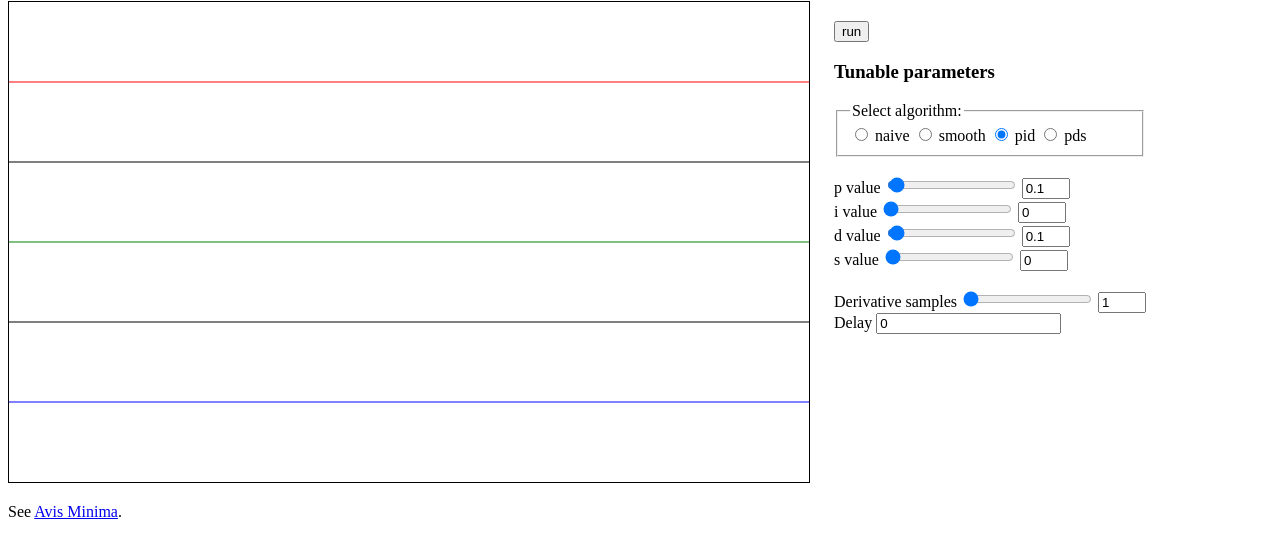
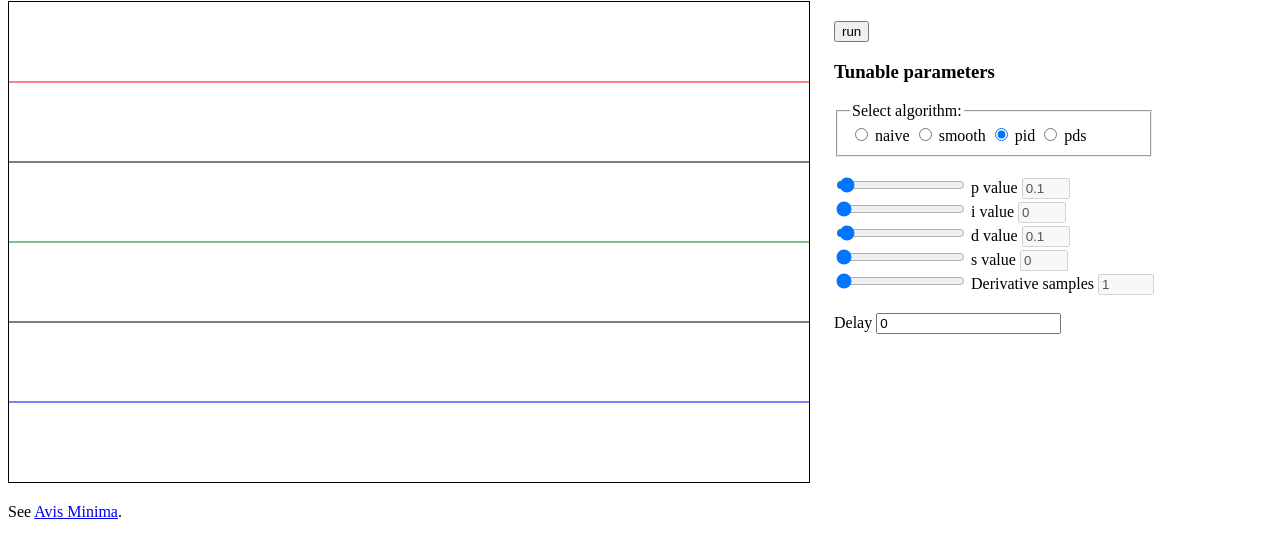
Before and after one commit to alexfernandez/diffusion-simulator, a plain HTML site: page accelerated-optimizer/index.html in a window 1280 px wide. Shown: the part 65-620 px from the top of the page. Drawn offline with Linux system fonts and the light colour scheme.

Commit message:
Improve labels

```diff
--- a/accelerated-optimizer/index.html
+++ b/accelerated-optimizer/index.html
@@ -33,31 +33,31 @@
 				<label for="pds">pds</label>
 			</fieldset>
 			<br>
-			<label for="pvalue">p value</label>
 			<input type="range" id="pvalue" name="pvalue" min="0" max="4" value="0.1" step="0.01"
 				onchange="this.form.pshow.value = this.value" />
-			<input type="number" name="pshow" min="0" max="4" value="0.1" oninput="this.form.pvalue.value=this.value" />
+			<label for="pvalue">p value</label>
+			<input type="number" name="pshow" min="0" max="4" value="0.1" disabled />
 			<br>
-			<label for="ivalue">i value</label>
 			<input type="range" id="ivalue" name="ivalue" min="0" max="4" value="0" step="0.01"
 				onchange="this.form.ishow.value = this.value" />
-			<input type="number" name="ishow" min="0" max="4" value="0" oninput="this.form.ivalue.value=this.value" />
+			<label for="ivalue">i value</label>
+			<input type="number" name="ishow" min="0" max="4" value="0" disabled />
 			<br>
+			<input type="range" id="dvalue" name="dvalue" min="0" max="4" value="0.1" step="0.01"
+				onchange="this.form.dshow.value=this.value" />
 			<label for="dvalue">d value</label>
-			<input type="range" id="dvalue" name="dvalue" min="0" max="4" value="0.1" step="0.01"
-				onchange="this.form.dshow.value = this.value" />
-			<input type="number" name="dshow" min="0" max="4" value="0.1" oninput="this.form.dvalue.value=this.value" />
+			<input type="number" name="dshow" min="0" max="4" value="0.1" disabled />
 			<br>
-			<label for="svalue">s value</label>
 			<input type="range" id="svalue" name="svalue" min="0" max="4" value="0" step="0.01"
 				onchange="this.form.sshow.value = this.value" />
-			<input type="number" name="sshow" min="0" max="4" value="0" oninput="this.form.svalue.value=this.value" />
+			<label for="svalue">s value</label>
+			<input type="number" name="sshow" min="0" max="4" value="0" disabled />
 			<br>
-			<br>
-			<label for="samples">Derivative samples</label>
 			<input type="range" id="samples" min="1" max="10" step="1" value="1"
 				onchange="this.form.samplesshow.value=this.value"/>
-			<input type="number" name="samplesshow" min="0" max="4" value="1" oninput="this.form.samples.value=this.value" />
+			<label for="samples">Derivative samples</label>
+			<input type="number" name="samplesshow" min="1" max="10" value="1" disabled />
+			<br>
 			<br>
 			<label for="delay">Delay</label>
 			<input type="number" id="delay" value="0">
```
